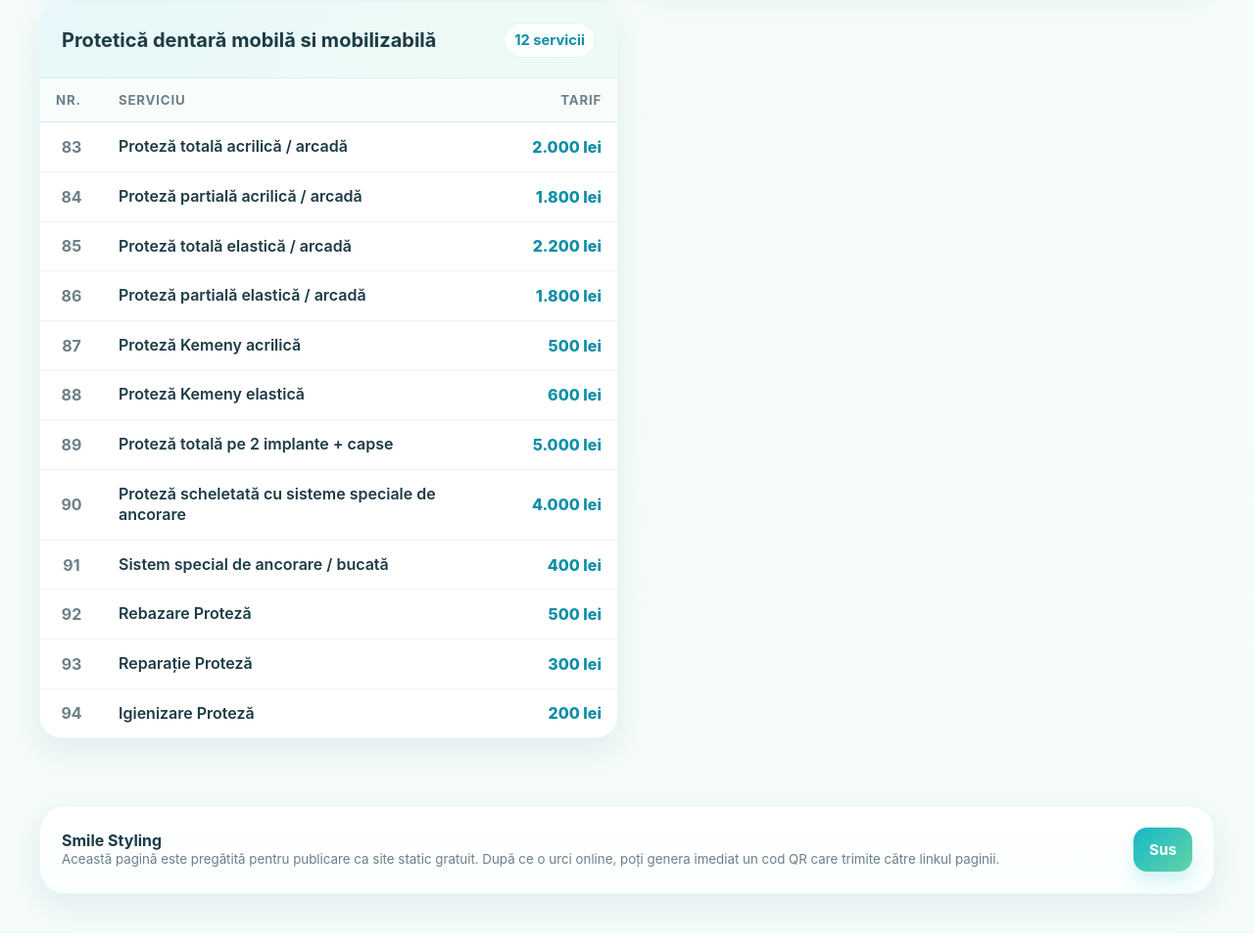
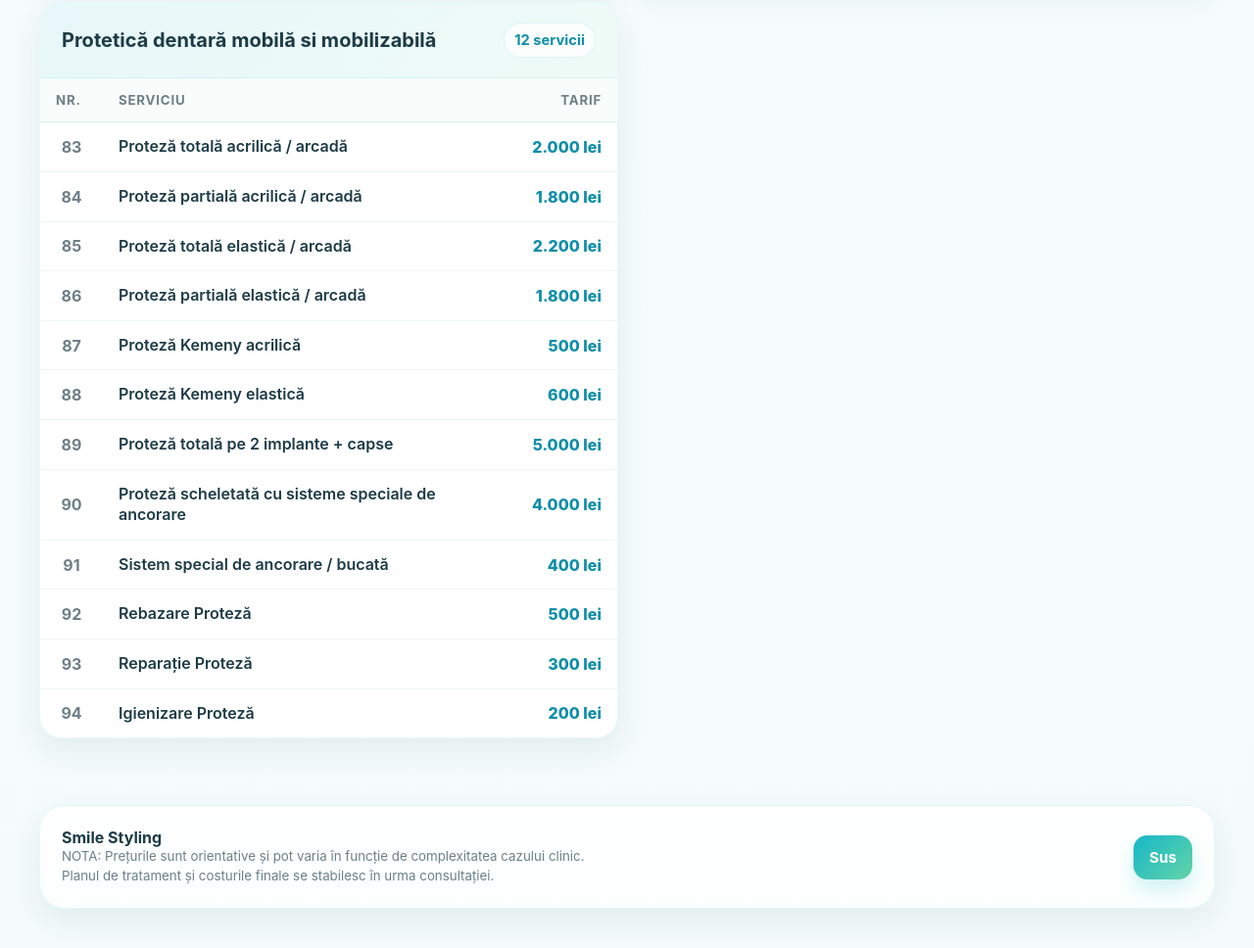
Before and after one commit to bogdandascal/smile-styling-tarife, a plain HTML site: page index.html in a window 1280 px wide. Shown: the part 4010-4978 px from the top of the page at 98% size. Drawn offline with Linux system fonts and the light colour scheme.

Commit message:
Update index.html

```diff
--- a/index.html
+++ b/index.html
@@ -216,7 +216,8 @@
       <div class="footer-card">
         <div>
           <strong>Smile Styling</strong>
-          <small>Această pagină este pregătită pentru publicare ca site static gratuit. După ce o urci online, poți genera imediat un cod QR care trimite către linkul paginii.</small>
+          <small>NOTA: Prețurile sunt orientative și pot varia în funcție de complexitatea cazului clinic.</small>
+<small>Planul de tratament și costurile finale se stabilesc în urma consultației.</small>
         </div>
         <a class="button-link primary-btn" href="#top">Sus</a>
       </div>
```
